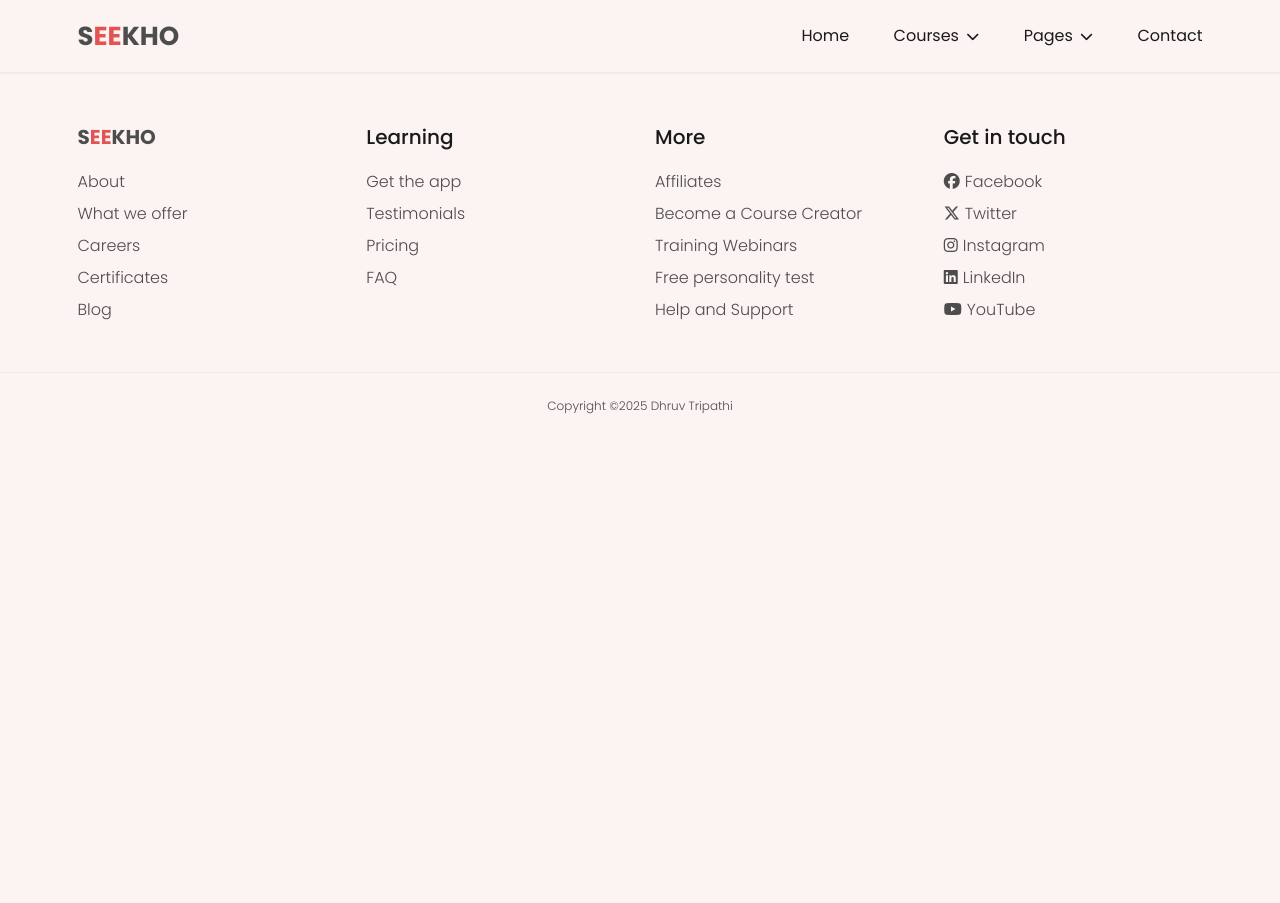
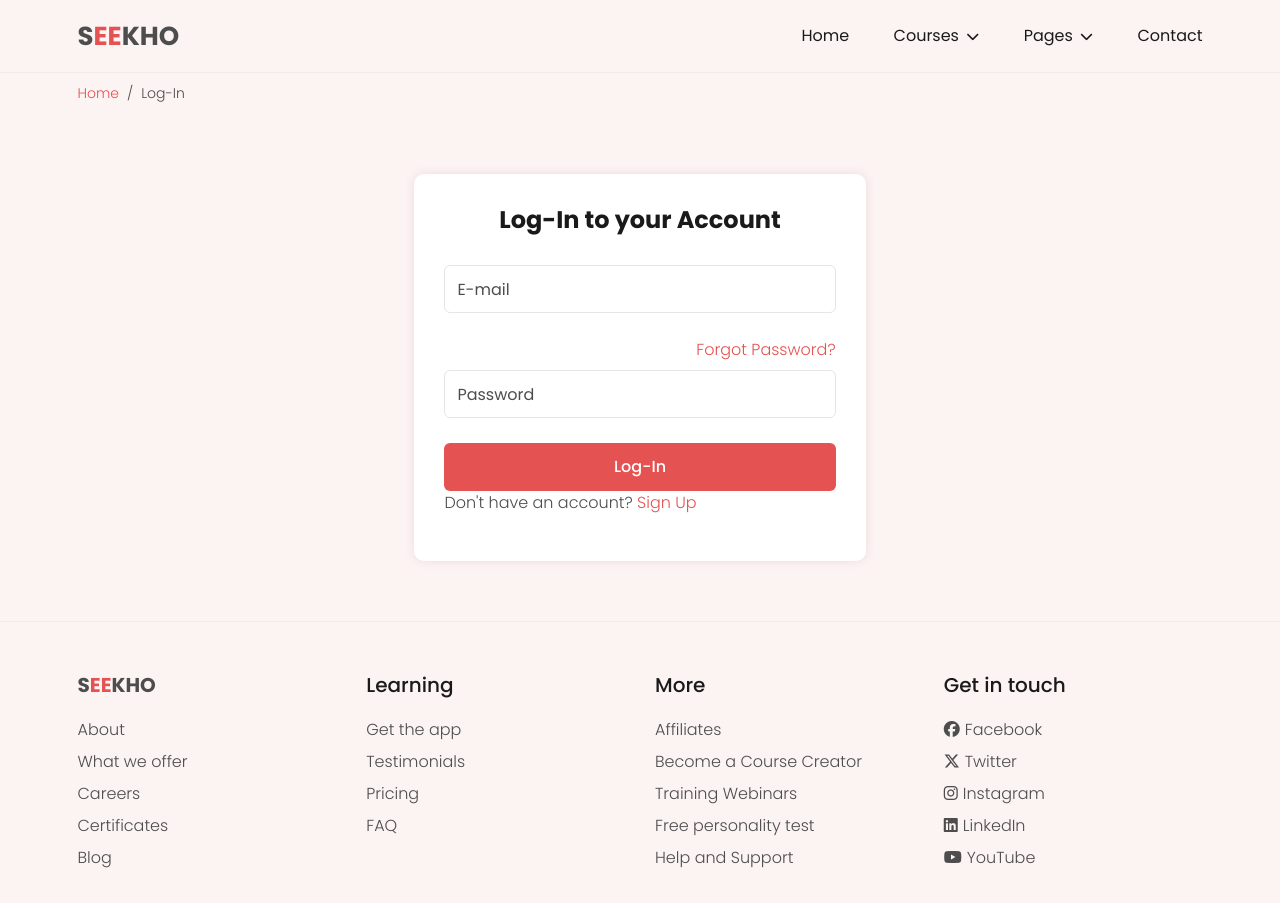
Before and after one commit to DhruvTripathi07/E-Learning-Platform, a plain HTML site: page log-in.html in a window 1280 px wide. Shown: the top 903 px of the page. Before the commit the page ends 800 px from the top, so only its background shows below. Drawn offline with Linux system fonts and the light colour scheme.

Commit message:
Added Log-In page

```diff
--- a/CSS/style.css
+++ b/CSS/style.css
@@ -176,6 +176,9 @@ h3 {
 .btn-block {
     width: 100%;
 }
+.btn-form {
+    height: 48px;
+}
 /* -------------------------------------------------
 10. =page loader
 ----------------------------------------------------*/
@@ -212,7 +215,41 @@ h3 {
 /* --------------------------------------------------
 12. =forms
 -----------------------------------------------------*/
-
+.form-title {
+    font-size: 24px;
+    margin: 0 0 30px;
+    font-weight: 600;
+}
+.form-control::placeholder {
+    color: var(--black-70);
+}
+.form-group {
+    margin-bottom: 25px;
+    position: relative;
+}
+.form-control {
+    height: 48px;
+    border-color: var(--border-color-1);
+    color: var(--black-90);
+    background-color: transparent;
+}
+.form-control:focus {
+    background-color: transparent;
+    border-color: var(--border-color-1);
+    color: var(--black-90);
+    box-shadow: none;
+}
+.select-icon {
+    position:absolute;
+    right: 15px;
+    top: 50%;
+    transform: translateY(-50%);
+    pointer-events: none;
+    font-size: 13px;
+}
+select.form-control:focus option {
+    background-color: var(--select-box-bg-color);
+}
 
 /*---------------------------------------------------
 13. =video model
--- a/log-in.html
+++ b/log-in.html
@@ -52,6 +52,44 @@
         </div>
      </header>
      <!-- header end -->
+
+     <!-- breadcrumb start -->
+     <div class="breadcrumb-nav">
+        <div class="container">
+            <nav aria-label="breadcrumb">
+                <ol class="breadcrumb mb-0">
+                  <li class="breadcrumb-item"><a href="index.html">Home</a></li>
+                  <li class="breadcrumb-item active" aria-current="page">Log-In</li>
+                </ol>
+              </nav>
+        </div>
+     </div>
+    <!-- breadcrumb end -->
+
+    <!-- log-in section start  -->
+     <section class="login-section section-padding">
+        <div class="container">
+            <div class="row justify-content-center">
+                <div class="col-md-7 col-lg-6 col-xl-5">
+                    <div class="login-form box">
+                        <h2 class="form-title text-center">Log-In to your Account</h2>
+                        <form action="">
+                            <div class="form-group">
+                                <input type="text" class="form-control" placeholder="E-mail">
+                            </div>
+                            <div class="form-group">
+                                <div class="d-flex mb-2 justify-content-end"><a href="#">Forgot Password?</a></div>
+                                <input type="password" class="form-control" placeholder="Password">
+                            </div>
+                            <button type="submit" class="btn btn-theme btn-block btn-form">Log-In</button>
+                            <p text-center mt-4 mb-0>Don't have an account? <a href="sign-up.html">Sign Up</a></p>
+                        </form>
+                    </div>
+                </div>
+            </div>
+        </div>
+     </section>
+    <!-- log-in section ends  -->
 
      <!-- footer start -->
      <footer class="footer">
```
Also changed, not shown: index.html (+0 -1 lines), sign-up.html (+13 -0 lines).
